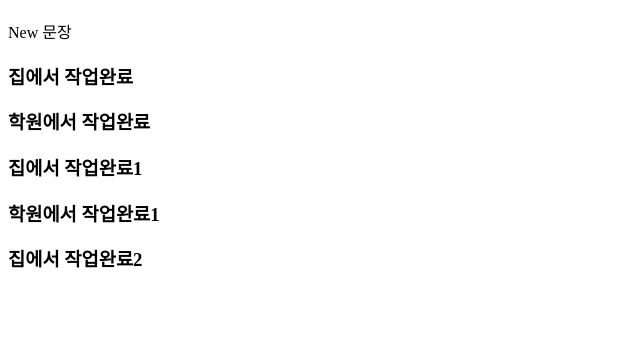
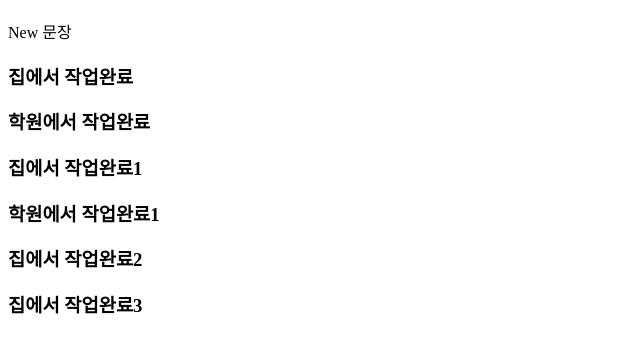
Before and after one commit to chldnwjd1234/git-test-251016-uj, a plain HTML site: page index.html in a window 1280 px wide. Shown: the part 61-414 px from the top of the page, without its empty margins (0-640 px from the left). Drawn offline with Linux system fonts and the light colour scheme.

Commit message:
home_finish_3

```diff
--- a/index.html
+++ b/index.html
@@ -14,5 +14,6 @@
      <h3>집에서 작업완료1</h3>
      <h3>학원에서 작업완료1</h3>
      <h3>집에서 작업완료2</h3>
+     <h3>집에서 작업완료3</h3>
 </body>
 </html>
```
